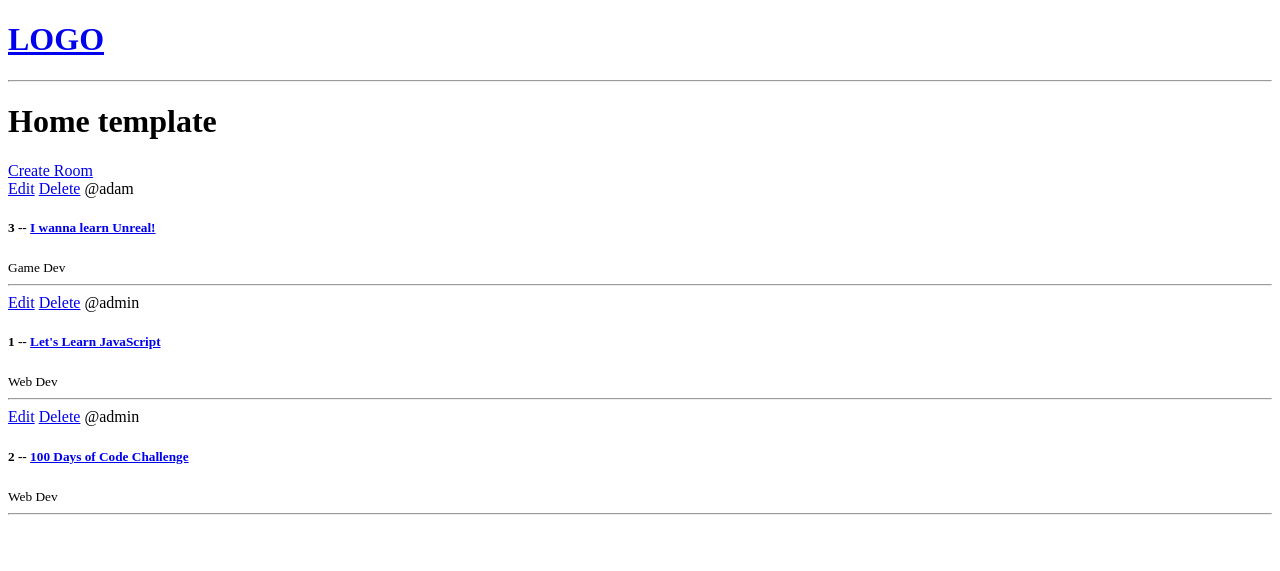
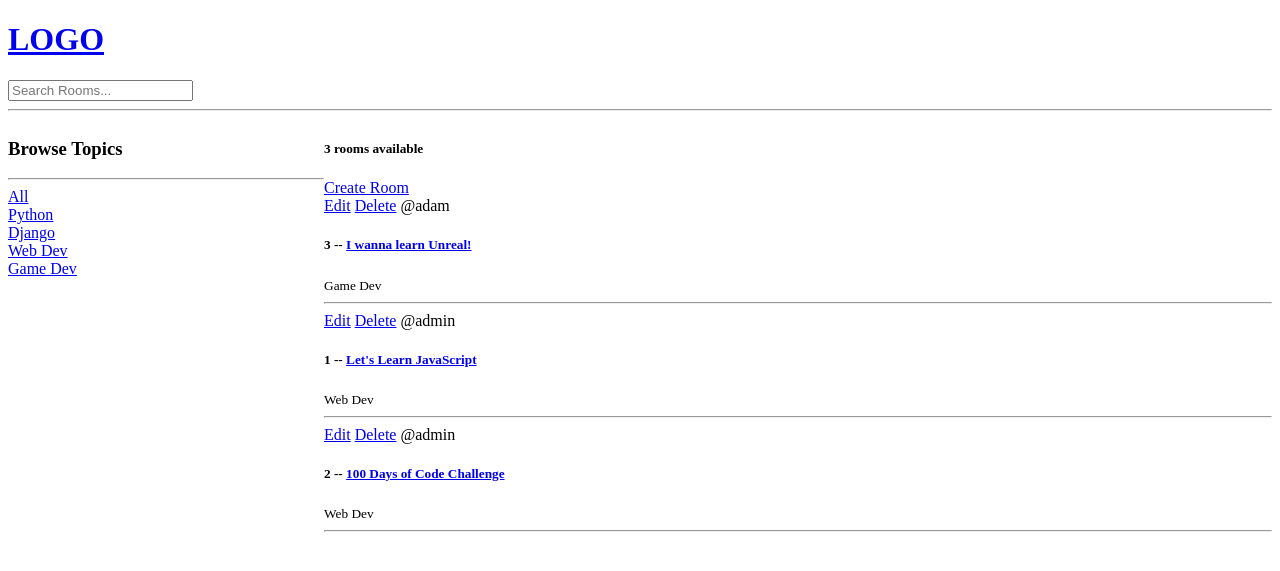
Before and after one commit to KennethDamCS/study-buddy, a Django app: page / in a window 1280 px wide. Shown: the top 571 px of the page. Run offline with Django 5.2, Linux system fonts and the light colour scheme; data comes from the database, SQL or seed files in the repository.

Commit message:
Search and filter rooms functionality, and minor styling

```diff
--- a/studybuddy/base/templates/base/home.html
+++ b/studybuddy/base/templates/base/home.html
@@ -2,9 +2,32 @@
 
 {% block content %}
 
-<h1>Home template</h1>
+<style>
+    .home-container{
+        display: grid;
+        grid-template-columns: 1fr 3fr;
+    }
+</style>
+
+<div class="home-container">
 
     <div>
+        <h3>Browse Topics</h3>
+        <hr>
+
+        <div>
+            <a href="{% url 'home' %}">All</a>
+        </div>
+
+        {% for topic in topics %}
+            <div>
+                <a href="{% url 'home' %}?q={{topic.name}}">{{topic.name}}</a>
+            </div>
+        {% endfor %}
+    </div>
+
+    <div>
+        <h5>{{room_count}} rooms available</h5>
         <a href="{% url 'create-room' %}">Create Room<a>
             <div>
                 {% for room in rooms %}
@@ -22,5 +45,6 @@
                 {% endfor %}
             </div>
     </div>
+</div>
 
 {% endblock content%}
--- a/studybuddy/base/views.py
+++ b/studybuddy/base/views.py
@@ -1,5 +1,6 @@
 from django.shortcuts import render, redirect
-from.models import Room
+from django.db.models import Q
+from .models import Room, Topic
 from .forms import RoomForm
 
 # Create your views here.
@@ -11,8 +12,17 @@ from .forms import RoomForm
 # ]
 
 def home(request):
-    rooms = Room.objects.all()
-    context = {'rooms':rooms}
+    q = request.GET.get('q') if request.GET.get('q') != None else ''
+    rooms = Room.objects.filter(
+        Q(topic__name__icontains=q) |
+        Q(name__icontains=q) |
+        Q(description__icontains=q)
+        )
+
+    topics = Topic.objects.all()
+    room_count = rooms.count()
+
+    context = {'rooms':rooms, 'topics': topics, 'room_count': room_count}
     return render(request, 'base/home.html', context)
 
 def room(request, pk):
--- a/studybuddy/templates/navbar.html
+++ b/studybuddy/templates/navbar.html
@@ -2,5 +2,8 @@
     <h1>LOGO</h1>
 
 </a>
+<form method="GET" action="{% url 'home' %}">
+    <input type="text" name="q" placeholder="Search Rooms..." />
 
+</form>
 <hr>
```
Lines whose indentation alone changed are shown as unchanged.
